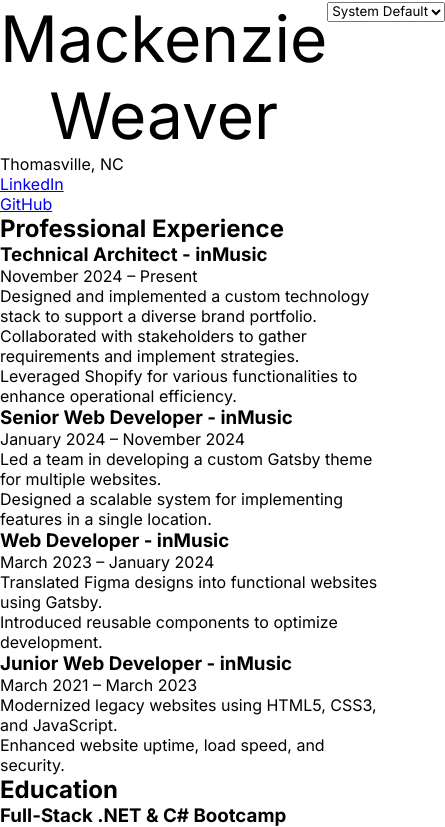
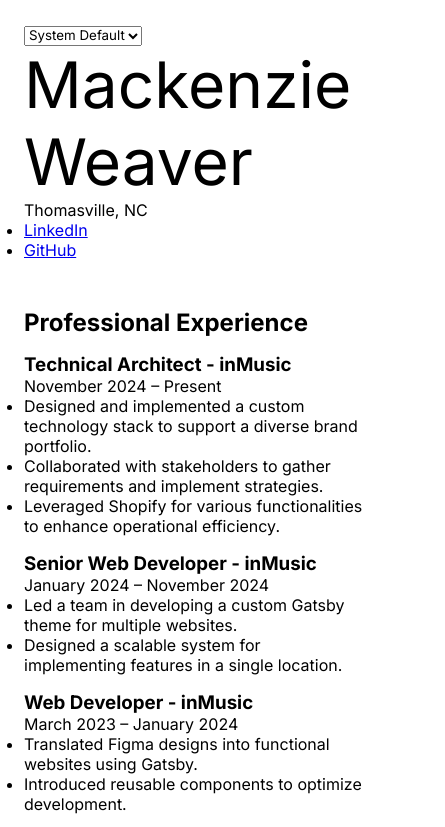
Before and after one commit to mackenzieweaver/portfolio2025, a plain HTML site: page index.html in a window 390 px wide. Shown: the top 827 px of the page, 445 px wide, since content can reach past the window. Drawn offline with Linux system fonts and the light colour scheme.

Commit message:
responsive fix and white-spacing between sections

```diff
--- a/css/styles.css
+++ b/css/styles.css
@@ -6,18 +6,20 @@
 body{
     max-width: 1440px;
     margin: 0 auto;
-    overflow: hidden;
+    padding: 24px;
 }
-header{
-    text-align: end;
-    display: flex;
-    justify-content: space-between;
+section, header{
+    margin-bottom: 48px;
+}
+article{
+    margin-top: 16px;
+    margin-bottom: 16px;
 }
 footer{
     font-size: 14px;
+    border-top: 1px solid light-dark(black, white);
 }
 h1{
-    text-align: center;
     font-weight: 400;
     font-size: 64px;
 }
--- a/index.html
+++ b/index.html
@@ -15,18 +15,6 @@
     <link rel="stylesheet" href="/css/cursor.css">
 </head>
 <body>
-    <header>
-        <div style="text-align: left;">
-            <h1>Mackenzie Weaver</h1>
-            <p>Thomasville, NC</p>
-            <nav>
-                <ul>
-                    <li><a href="https://www.linkedin.com/in/mackenzie-weaver/">LinkedIn</a></li>
-                    <li><a href="https://github.com/mackenzieweaver/">GitHub</a></li>
-                </ul>
-            </nav>
-        </div>
-        <div>
     <select id="color-scheme">
         <option value="light dark">
             System Default
@@ -38,7 +26,15 @@
             Dark mode
         </option>
     </select>
-        </div>
+    <header>
+        <h1>Mackenzie Weaver</h1>
+        <p>Thomasville, NC</p>
+        <nav>
+            <ul>
+                <li><a href="https://www.linkedin.com/in/mackenzie-weaver/">LinkedIn</a></li>
+                <li><a href="https://github.com/mackenzieweaver/">GitHub</a></li>
+            </ul>
+        </nav>
     </header>
     <main>
         <section>
--- a/js/cursor.js
+++ b/js/cursor.js
@@ -6,7 +6,7 @@
 cursor.style.borderRadius = size + 'px'
 
 document.addEventListener('mousemove', e => {
-    const { clientX: x, clientY: y } = e
+    const { pageX: x, pageY: y } = e
     cursor.style.left = x - (size / 2) + 'px'
     cursor.style.top = y - (size / 2) + 'px'
 })
```
Lines whose indentation alone changed are shown as unchanged.
